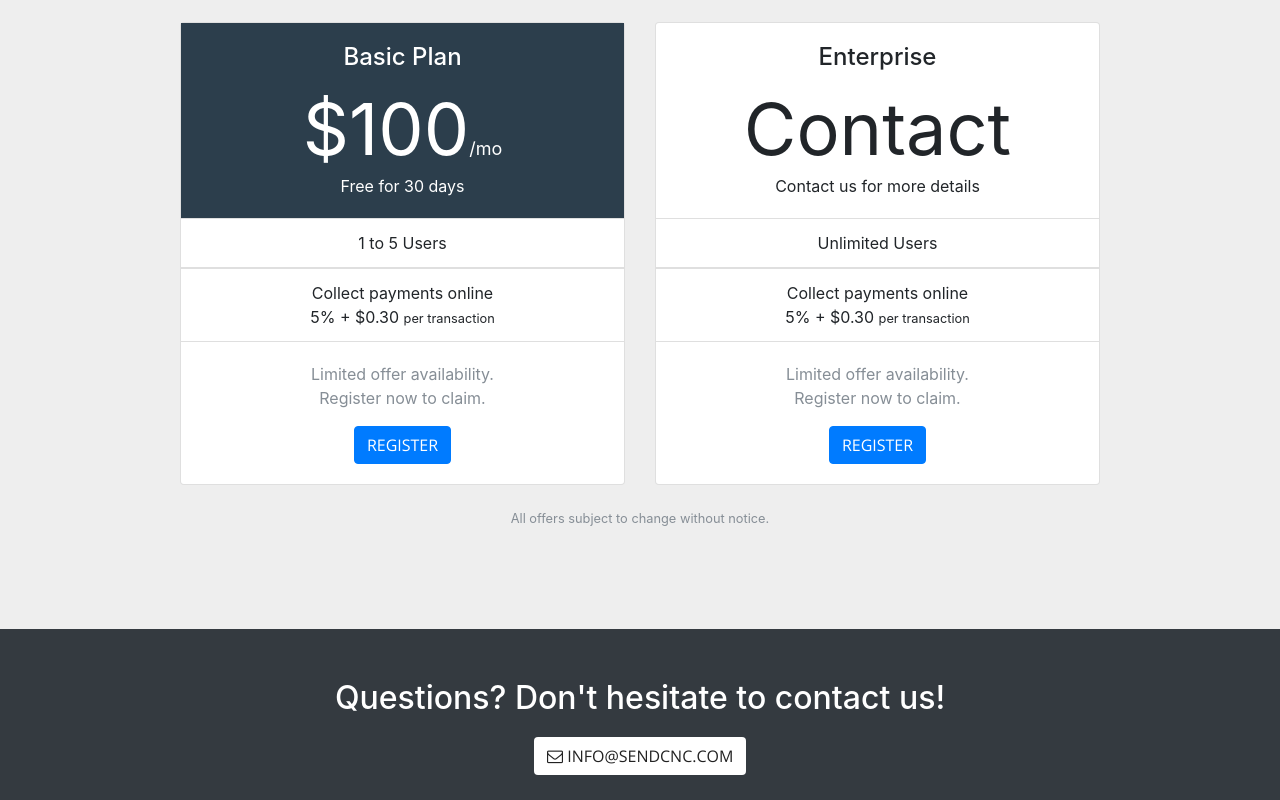
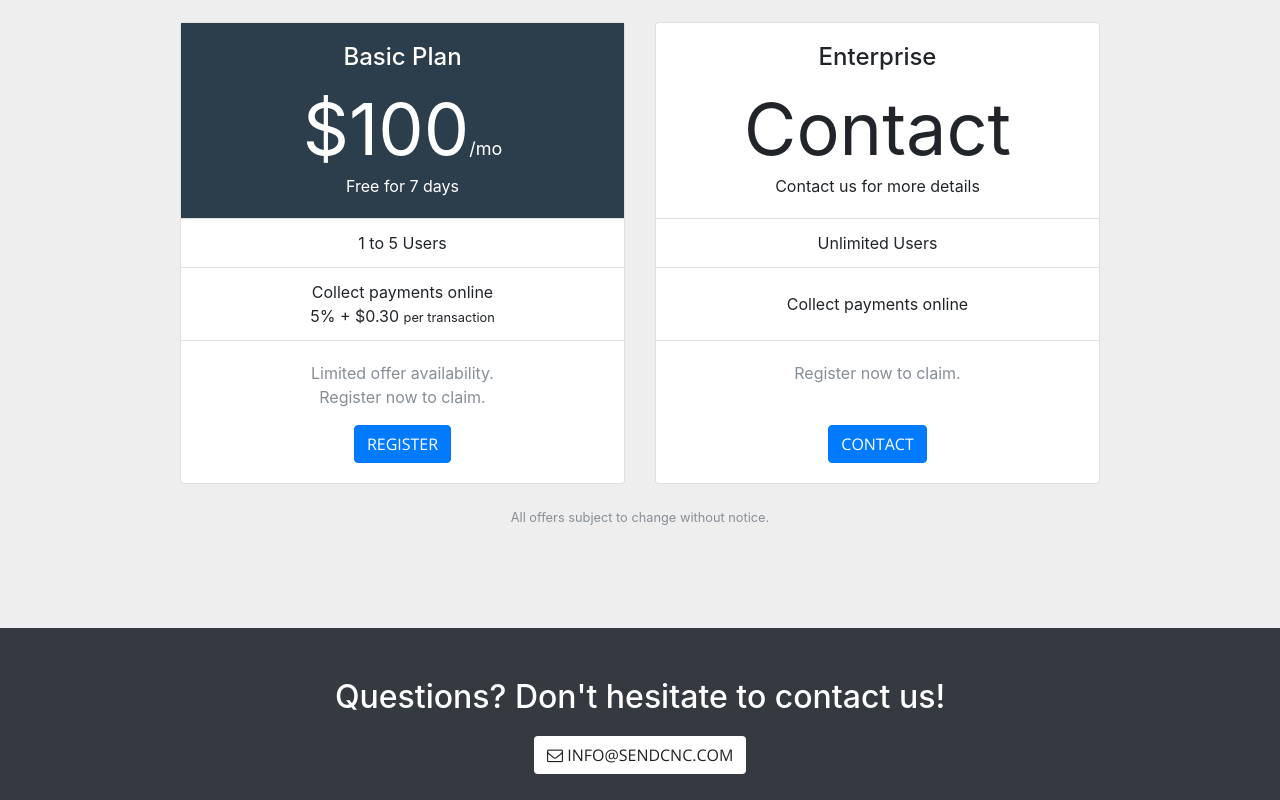
Before and after one commit to sendcnc/sendcnc.github.io, a website with bundled scripts: page index.html in a window 1280 px wide. Shown: the part 2000-2800 px from the top of the page. Built offline with nearby package versions, Linux system fonts and the light colour scheme.

Commit message:
fe updates

```diff
--- a/index.html
+++ b/index.html
@@ -53,7 +53,7 @@
 				<div class="collapse navbar-collapse" id="navbarResponsive">
 					<ul class="navbar-nav ml-auto">
 						<li class="nav-item">
-							<a class="nav-link js-scroll-trigger" href="#preregister">Pre-Register</a>
+							<a class="nav-link js-scroll-trigger" href="#pricing">Register</a>
 						</li>
 						<li class="nav-item">
 							<a class="nav-link js-scroll-trigger" href="#features">Features</a>
@@ -179,17 +179,15 @@
 							<div class="card-body bg-blue text-white">
 								<h4 class="card-title">Basic Plan</h4>
 								<p class="card-text price">$100<small>/mo</small></p>
-								<span class="card-text">Free for 30 days</span>
+								<span class="card-text">Free for 7 days</span>
 							</div>
 							<ul class="list-group list-group-flush">
 								<li class="list-group-item">1 to 5 Users</li>
-							</ul>
-							<ul class="list-group list-group-flush">
 								<li class="list-group-item">Collect payments online<br>5% + $0.30 <small>per transaction</small></li>
 							</ul>
 							<div class="card-body">
 								<p class="card-text text-muted">Limited offer availability.<br>Register now to claim.</p>
-								<a href="#preregister" class="card-link btn btn-primary js-scroll-trigger">Register</a>
+								<a href="/signup" class="card-link btn btn-primary js-scroll-trigger">Register</a>
 							</div>
 						</div>
 					</div>
@@ -202,13 +200,11 @@
 							</div>
 							<ul class="list-group list-group-flush">
 								<li class="list-group-item">Unlimited Users</li>
-							</ul>
-							<ul class="list-group list-group-flush">
-								<li class="list-group-item">Collect payments online<br>5% + $0.30 <small>per transaction</small></li>
+								<li class="list-group-item" style="padding:24px 20px">Collect payments online</li>
 							</ul>
 							<div class="card-body">
-								<p class="card-text text-muted">Limited offer availability.	<br>Register now to claim.</p>
-								<a href="#preregister" class="card-link btn btn-primary js-scroll-trigger">Register</a>
+								<p class="card-text text-muted">Register now to claim.<br><br></p>
+								<a href="#preregister" class="card-link btn btn-primary js-scroll-trigger">Contact</a>
 							</div>
 						</div>
 
```
